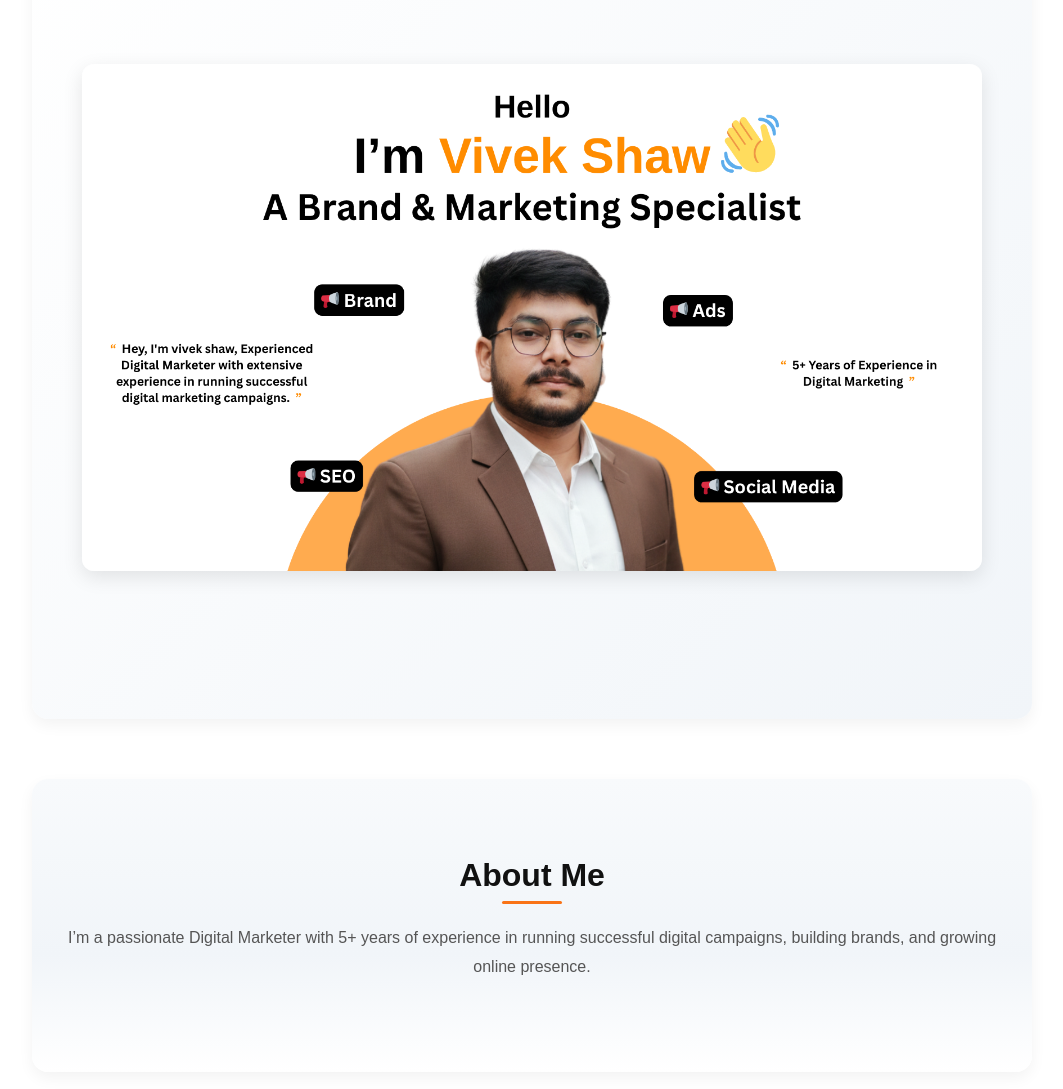
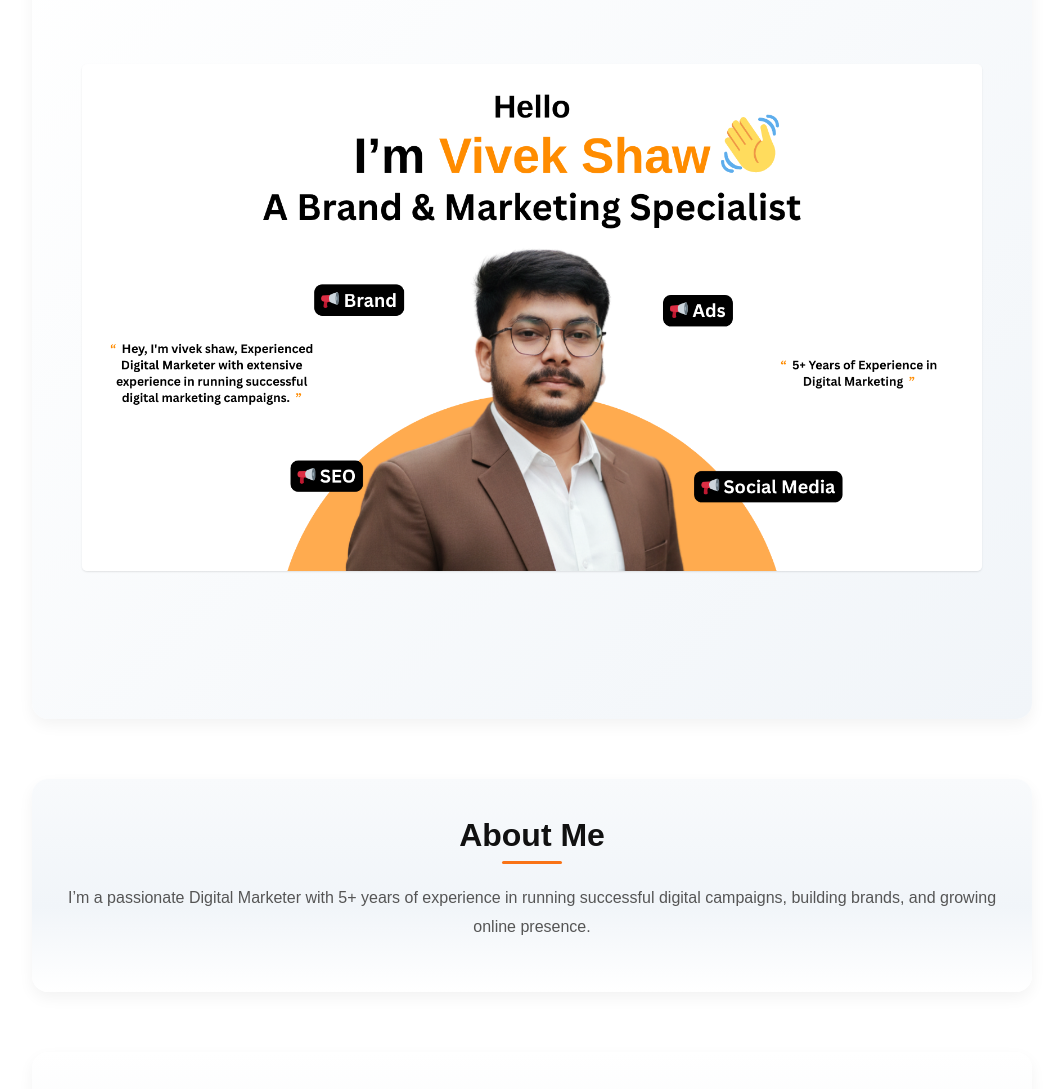
Before and after one commit to mr-vivek-shaw/vivekshaw, a plain HTML site: page index.html in a window 1280 px wide. Shown: the part 141-1230 px from the top of the page, without its empty margins (108-1171 px from the left). Drawn offline with Linux system fonts and the light colour scheme.

Commit message:
style.css

```diff
--- a/style.css
+++ b/style.css
@@ -30,8 +30,8 @@ body {
   max-width: 900px;
   height: auto;
   object-fit: contain;
-  border-radius: 12px;
-  box-shadow: 0 6px 20px rgba(0, 0, 0, 0.1);
+  border-radius: 5px;
+  box-shadow: 0 1px 2px rgba(0, 0, 0, 0.1);
   transition: transform 0.3s ease;
 }
 
@@ -41,7 +41,7 @@ body {
 
 /* ===== SECTION STYLES ===== */
 section {
-  padding: 80px 20px;
+  padding: 40px 20px;
   max-width: 1000px;
   margin: 60px auto;
   text-align: center;
```
